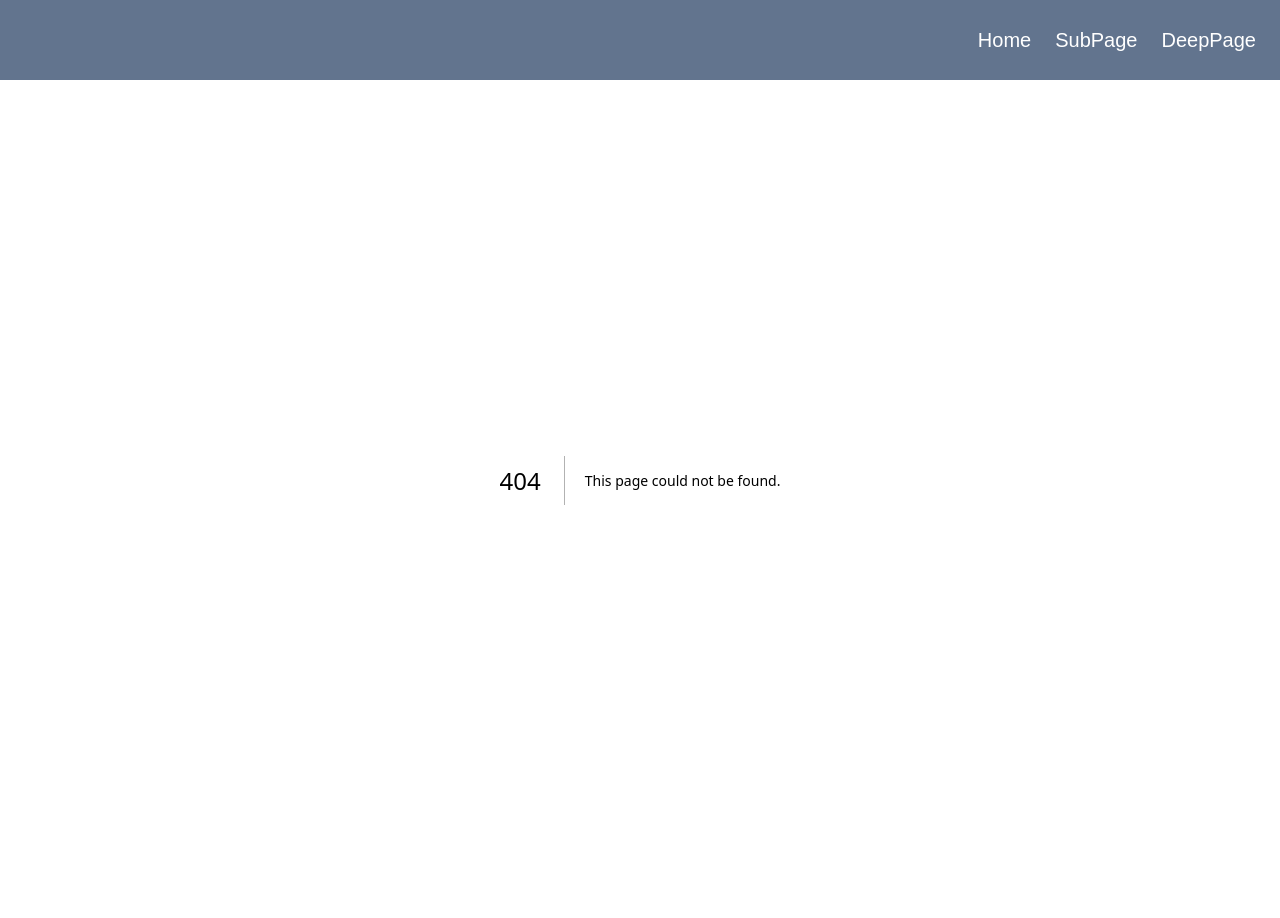
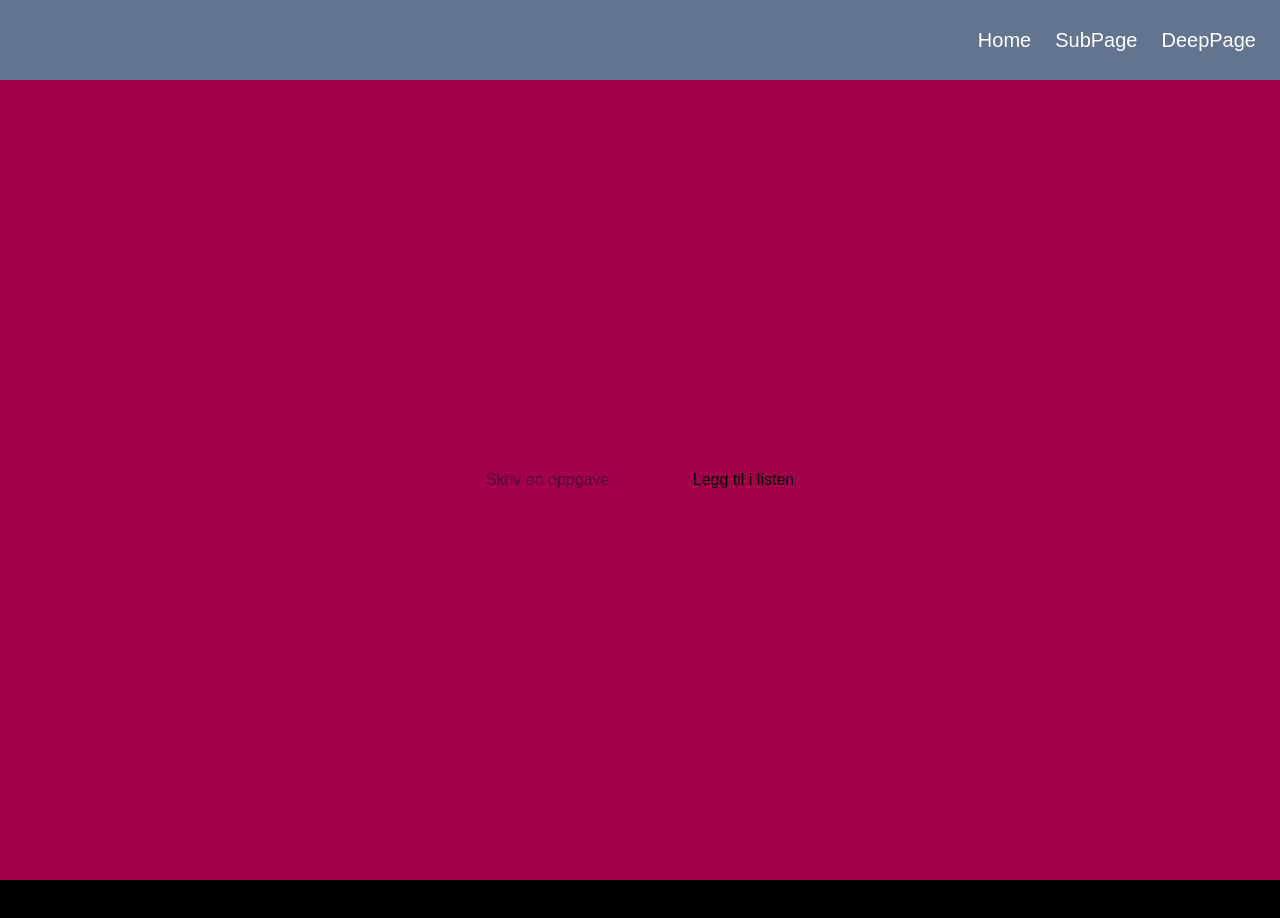
Before and after one commit to VilloKodeHode/fs04-v2, a Next.js app: page /todo in a window 1280 px wide. Before the commit this address had no page. Shown: the top 918 px of the page. Built offline with nearby package versions, Linux system fonts and the light colour scheme; a web font is replaced by a local one.

Commit message:
removed unused code

```diff
--- a/app/(pages)/databaseData/page.jsx
+++ b/app/(pages)/databaseData/page.jsx
@@ -1,5 +1,4 @@
 import { baseUrl } from "@/utils/baseUrl";
-import { Suspense } from "react";
 
 export default async function DataBaseDataPage() {
   const data = await fetch(`${baseUrl}/api/mongodb`, {
@@ -15,7 +14,6 @@ export default async function DataBaseDataPage() {
 
   return (
     <>
-      {/* <Suspense fallback={<div>Loading...</div>}> */}
       <section className="min-h-screen flex justify-center items-center bg-fuchsia-400">
         <h1>This pages shows the content of our mongoDB database</h1>
         <ul>
@@ -24,7 +22,6 @@ export default async function DataBaseDataPage() {
           ))}
         </ul>
       </section>
-      {/* </Suspense> */}
     </>
   );
 }
--- a/app/(pages)/magicProducts/[magicProduct]/page.jsx
+++ b/app/(pages)/magicProducts/[magicProduct]/page.jsx
@@ -1,4 +1,5 @@
 import DynamicPageWithApiFetch from "@/components/organism/DynamicPageWithApiFetch";
+import { useEffect } from "react";
 
 export default async function MagicProductPage({ params }) {
   const param = await params;
--- a/app/(pages)/products/page.jsx
+++ b/app/(pages)/products/page.jsx
@@ -6,7 +6,7 @@ export default function ProductsPage() {
   //   console.log(productData);
   return (
     <>
-      <section className="h-screen flex justify-center items-center bg-pink-800">
+      <section className="min-h-screen flex justify-center items-center bg-pink-800">
         <h1 className="text-7xl">Products Page</h1>
       </section>
       <Something />
--- /dev/null
+++ b/app/(pages)/todo/page.jsx
@@ -0,0 +1,29 @@
+"use client";
+
+import { useState } from "react";
+
+export default function TodoPage() {
+  const [list, setList] = useState([]);
+  const [newTask, setNewTask] = useState("");
+
+  const addNewTask = () => {
+    setList([...list, newTask]);
+    setNewTask("");
+  };
+
+  return (
+    <>
+      <section className="h-screen flex justify-center items-center bg-pink-800">
+        <input
+          type="text"
+          onChange={(e) => setNewTask(e.target.value)}
+          placeholder="Skriv en oppgave"
+        />
+        <button onClick={addNewTask}>Legg til i listen</button>
+        {list.map((item) => (
+          <li>{item}</li>
+        ))}
+      </section>
+    </>
+  );
+}
```
